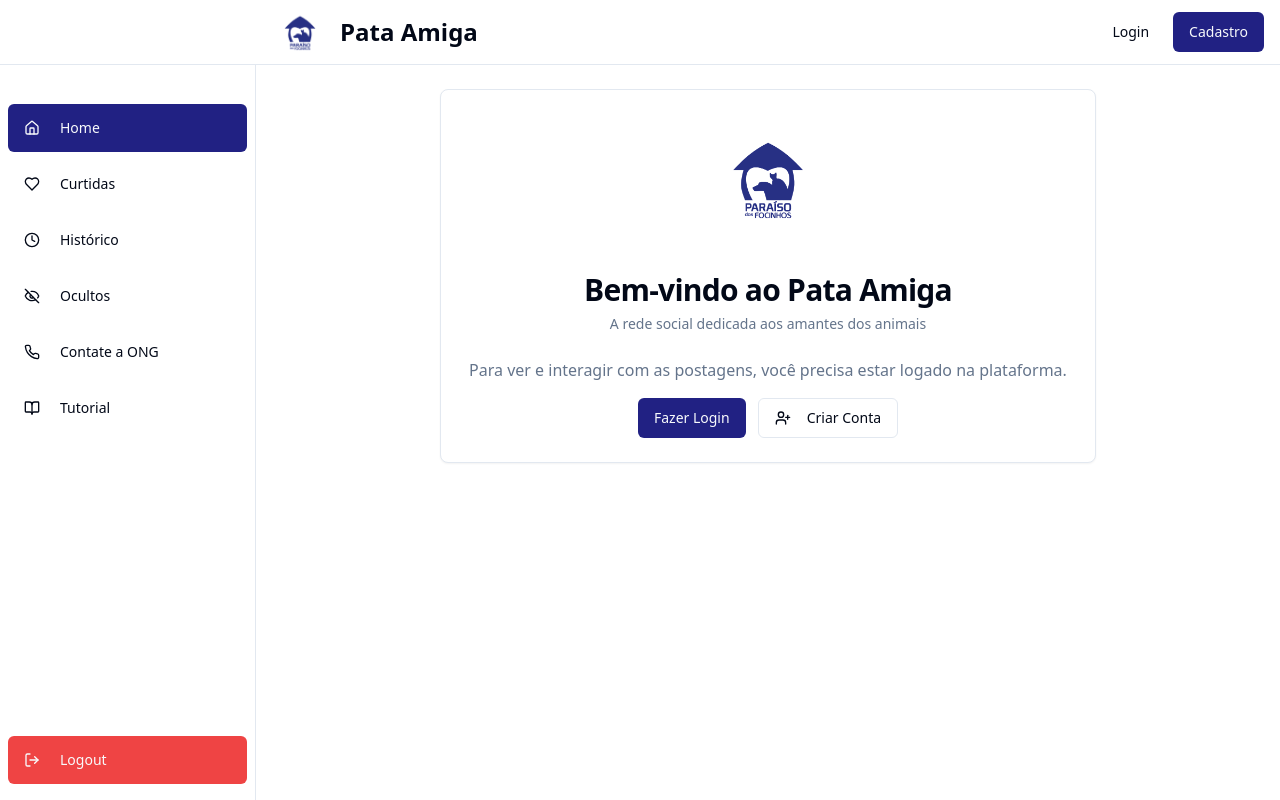
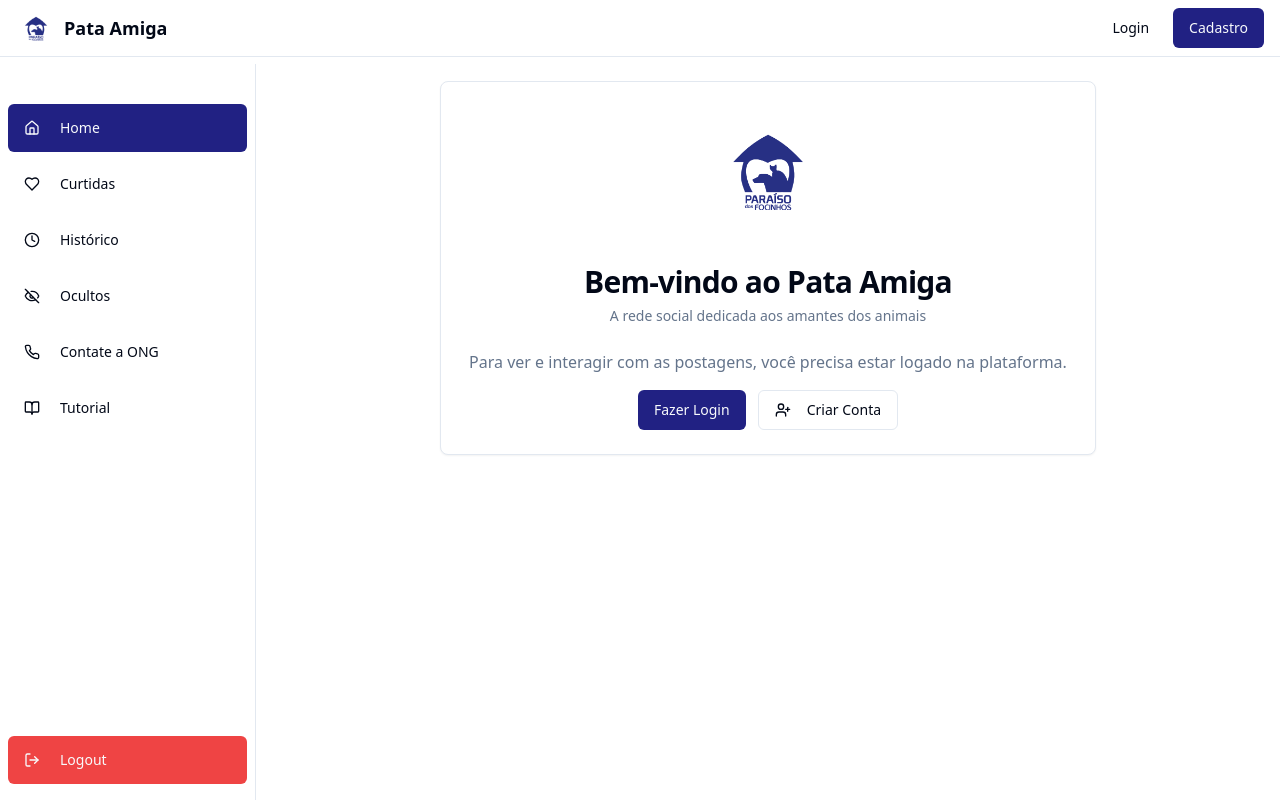
Before and after one commit to NeoExchangedCorgi/focinhos-friends-network, a React (Vite) app: page / in a window 1280 px wide. Built offline with nearby package versions, Linux system fonts and the light colour scheme.

Commit message:
Reverted to commit 7132b07a48c49f9d452d2820017bc42efd090eaa

```diff
--- a/src/components/layout/Header.tsx
+++ b/src/components/layout/Header.tsx
@@ -35,15 +35,15 @@ export function Header({ onMenuClick }: HeaderProps) {
 
   return (
     <header className="sticky top-0 z-40 w-full border-b bg-background/95 backdrop-blur supports-[backdrop-filter]:bg-background/60">
-      <div className="container flex h-16 items-center justify-between px-2 md:px-4">
-        <div className="flex items-center space-x-3 md:space-x-4 md:ml-64">
-          <Link to="/" className="flex items-center space-x-3">
+      <div className="container flex h-14 items-center justify-between px-2 md:px-4">
+        <div className="flex items-center space-x-2 md:space-x-4">
+          <Link to="/" className="flex items-center space-x-2">
             <img
               src="/lovable-uploads/08029b4e-197d-40aa-b9fe-5167c0af94a9.png"
               alt="Pata Amiga"
-              className="h-12 w-12 md:h-14 md:w-14 object-contain"
+              className="h-10 w-10 object-contain"
             />
-            <span className="hidden font-bold text-xl md:text-2xl sm:inline-block">
+            <span className="hidden font-bold text-lg sm:inline-block">
               Pata Amiga
             </span>
           </Link>
```
